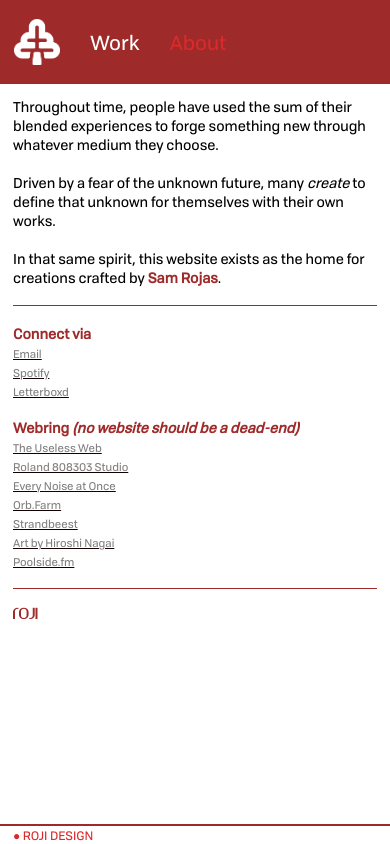
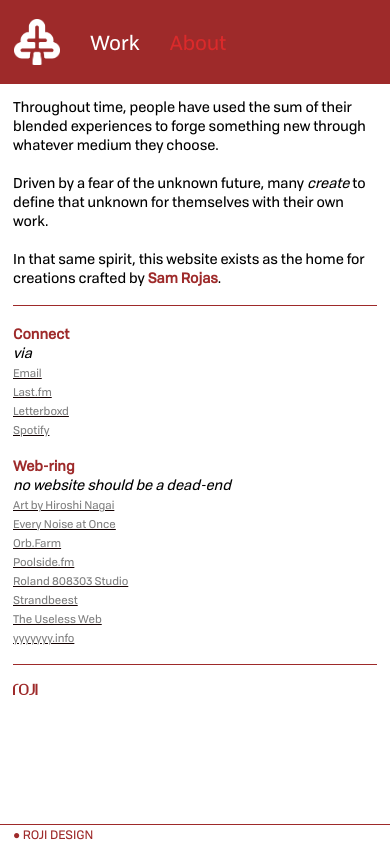
Before and after one commit to samrojas/roji, a React (Create React App) app: page /about in a window 390 px wide. Built offline with nearby package versions, Linux system fonts and the light colour scheme.

Commit message:
added background, about updates

```diff
--- a/public/index.html
+++ b/public/index.html
@@ -7,7 +7,7 @@
     <meta name="theme-color" content="#000000" />
     <meta
       name="description"
-      content="Web site created using create-react-app"
+      content="Portfolio design for ROJI DESIGN CO."
     />
     <link rel="icon" type="image/png" href="favicon_io/favicon-32x32.png" sizes="32x32" />
     <link rel="icon" type="image/png" href="favicon_io/favicon-16x16.png" sizes="16x16" />    <!--
--- a/src/App.css
+++ b/src/App.css
@@ -73,7 +73,7 @@
   width: 100vw;
   height: 20px;
   background-color: white;
-  color: #DA2A2B;
+  color: #9E2a2a;
   text-align: left;
   font-size: 12px;
   text-indent: 2px;
@@ -124,7 +124,7 @@
   width: 13px;
   position: relative;
   padding: 1px;
-  font-size: 12px;
+  font-size: 14px;
   color: #130000;
 }
 
@@ -207,9 +207,9 @@
 }
 
 .paragraph a:hover{
-  background-color: #DA2A2B;
-  opacity: 20%;
-  color: #130000;
+  background-color: #E25959;
+  color: white;
+  text-decoration-style: dashed;
 }
 
 .about-pic{
@@ -294,14 +294,14 @@
   }
 
   .fixed-footer {
-    border-top: 2px solid #9E2a2a;
+    border-top: 1px solid #9E2a2a;
     position: fixed;
     left: 0;
     bottom: 0;
     width: 100vw;
     height: 20px;
     background-color: white;
-    color: #DA2A2B;
+    color: #9E2a2a;
     text-align: left;
     font-size: 12px;
     text-indent: 2px;
--- a/src/components/About.js
+++ b/src/components/About.js
@@ -1,3 +1,6 @@
+import rojibg from '../img/roji-bg-web.jpg'
+
+
 function About(){
     return(
 
@@ -13,7 +16,7 @@
                 <p>
                     Throughout time, people have used the sum of their blended experiences to forge something new through whatever medium they choose.
                     <br></br><br></br>
-                    Driven by a fear of the unknown future, many <i>create</i> to define that unknown for themselves with their own works.
+                    Driven by a fear of the unknown future, many <i>create</i> to define that unknown for themselves with their own work.
                     <br></br><br></br>
                     In that same spirit, this website exists as the home for creations crafted by <b>Sam Rojas</b>.
                 </p>
@@ -21,32 +24,41 @@
                 <br></br>
                 <hr></hr>
                 <br></br>
-                <p><b>Connect via</b>
+                <p><b>Connect</b>
+                    <br></br>
+                    <i>via</i>
                     <br></br>
                     <a href='mailto:samrojas95@gmail.com'>Email</a>
                     <br></br>
-                    <a href='https://open.spotify.com/user/12147008411?si=6f9e36e5eee04e7d'>Spotify</a>
+                    <a href='https://www.last.fm/user/rojiroji' target="_blank">Last.fm</a>
                     <br></br>
-                    <a href='https://letterboxd.com/rojiroji/'>Letterboxd</a>
+                    <a href='https://letterboxd.com/rojiroji/' target="_blank">Letterboxd</a>
+                    <br></br>
+                    <a href='https://open.spotify.com/user/12147008411?si=6f9e36e5eee04e7d' target="_blank">Spotify</a>
                 </p>
 
                 <br></br>
 
-                <p><b>Webring <i>(no website should be a dead-end)</i></b>
+                <p><b>Web-ring</b>
                     <br></br>
-                    <a href='https://theuselessweb.com/'>The Useless Web</a>
+                    <i>no website should be a dead-end</i>
                     <br></br>
-                    <a href='https://808303.studio/'>Roland 808303 Studio</a>
+                    <a href='http://hiroshinagai.com/' target="_blank">Art by Hiroshi Nagai</a>
+
                     <br></br>
-                    <a href='https://everynoise.com/engenremap.html'>Every Noise at Once</a>
+                    <a href='https://everynoise.com/engenremap.html' target="_blank">Every Noise at Once</a>
                     <br></br>
-                    <a href='https://orb.farm/'>Orb.Farm</a>
+                    <a href='https://orb.farm/' target="_blank">Orb.Farm</a>
                     <br></br>
-                    <a href='https://www.strandbeest.com/'>Strandbeest</a>
+                    <a href='https://poolside.fm/' target="_blank">Poolside.fm</a>
                     <br></br>
-                    <a href='http://hiroshinagai.com/'>Art by Hiroshi Nagai</a>
+                    <a href='https://808303.studio/' target="_blank">Roland 808303 Studio</a>
                     <br></br>
-                    <a href='https://poolside.fm/'>Poolside.fm</a>
+                    <a href='https://www.strandbeest.com/' target="_blank">Strandbeest</a>
+                    <br></br>
+                    <a href='https://theuselessweb.com/' target="_blank">The Useless Web</a>
+                    <br></br>
+                    <a href='https://yyyyyyy.info/' target="_blank">yyyyyyy.info</a>
                 </p>
                 <br></br>
                 <hr></hr>
@@ -61,7 +73,6 @@
             </div>
        </div>
     </div>
-
     )
 }
 
```
Also changed, not shown: src/img/roji-bg-web.jpg (added).
